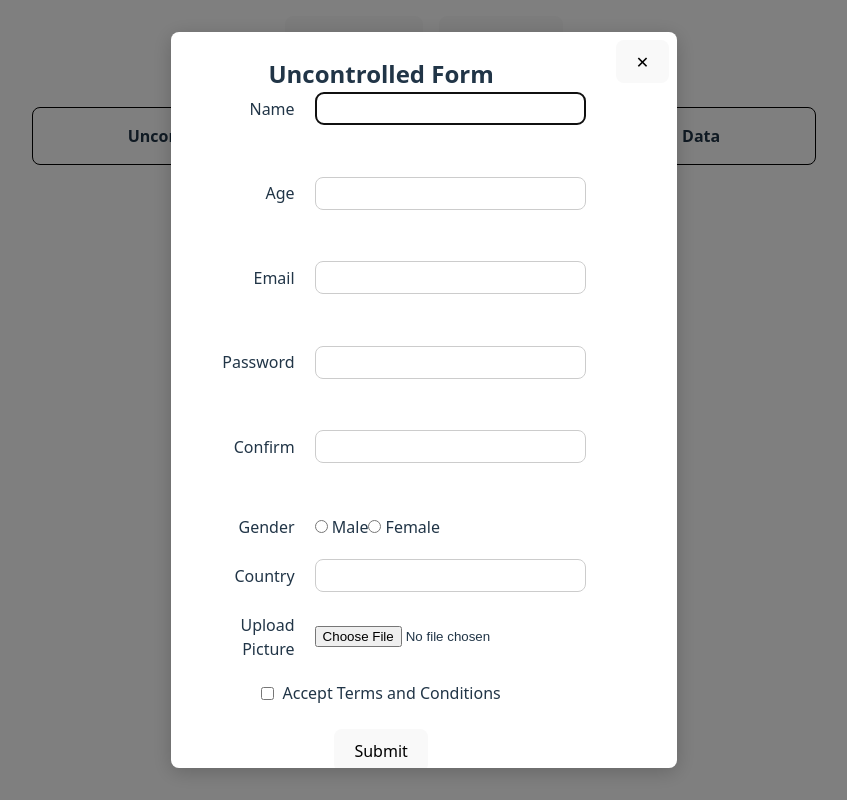
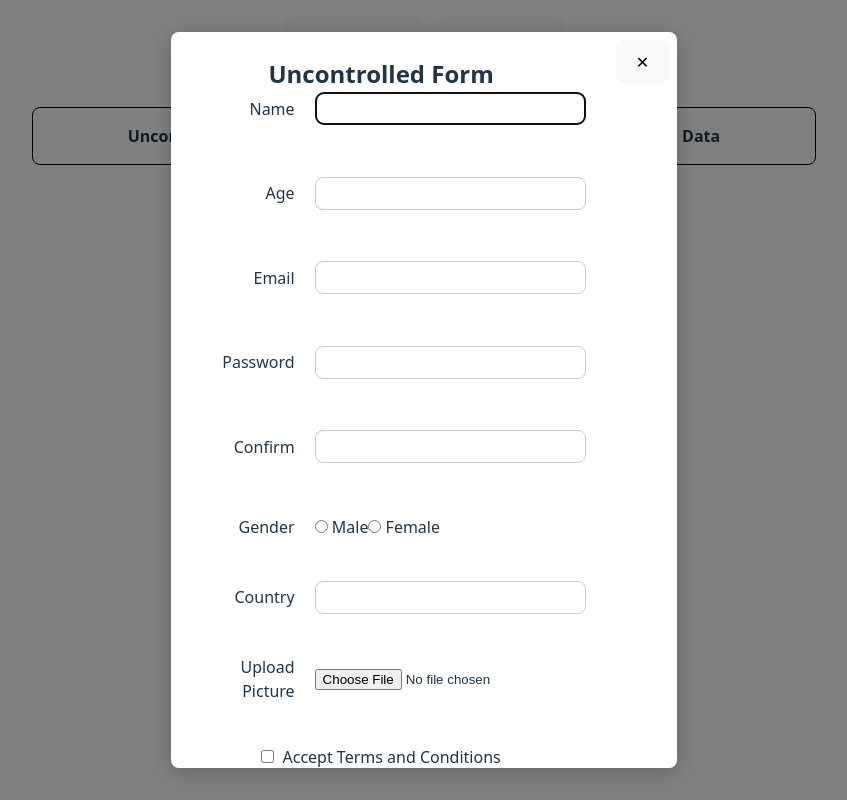
Before and after one commit to Ulistonee/rsschool-react, a React (Vite) app in the folder my-app/: page / in a window 1280 px wide. Both pictures are taken after a click on the button "Uncontrolled". Shown: the whole page, without its empty margins (216-1063 px from the left). Built offline with nearby package versions, Linux system fonts and the light colour scheme; what i18n-iso-countries would draw is missing.

Commit message:
fix: layout shift for error

```diff
--- a/my-app/src/components/hook-form/hook-form.module.css
+++ b/my-app/src/components/hook-form/hook-form.module.css
@@ -28,8 +28,8 @@
     grid-column: 2;
     color: #972121;
     font-size: 0.85rem;
-    min-height: 1.2rem;
-    display: block;
+    min-height: 2.6rem;
+    width: 250px;
 }
 
 .checkboxRow {
--- a/my-app/src/components/uncontrolled-form/uncontrolled-form.module.css
+++ b/my-app/src/components/uncontrolled-form/uncontrolled-form.module.css
@@ -28,7 +28,8 @@
     grid-column: 2;
     color: #972121;
     font-size: 0.85rem;
-    min-height: 1.2rem;
+    min-height: 2.6rem;
+    width: 250px;
 }
 
 .checkboxRow {
```
